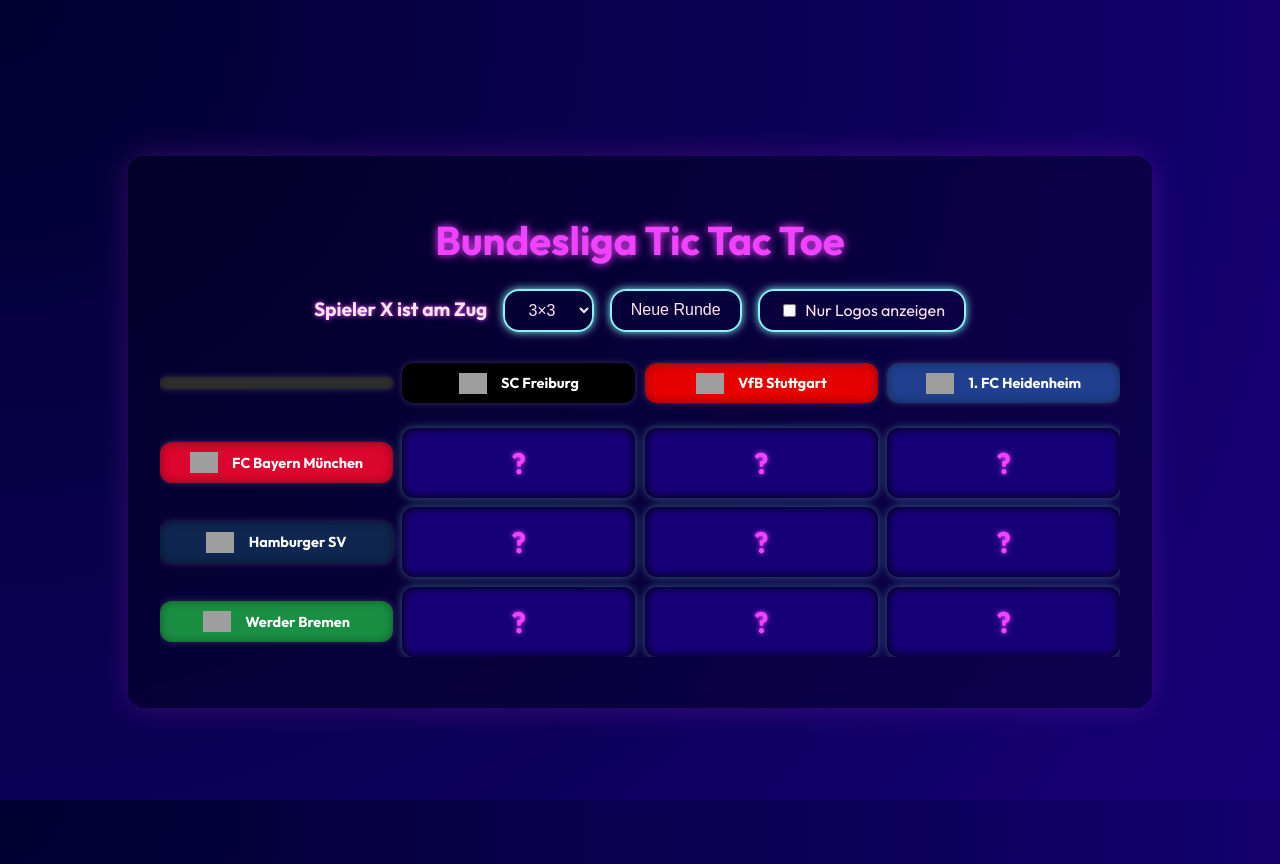
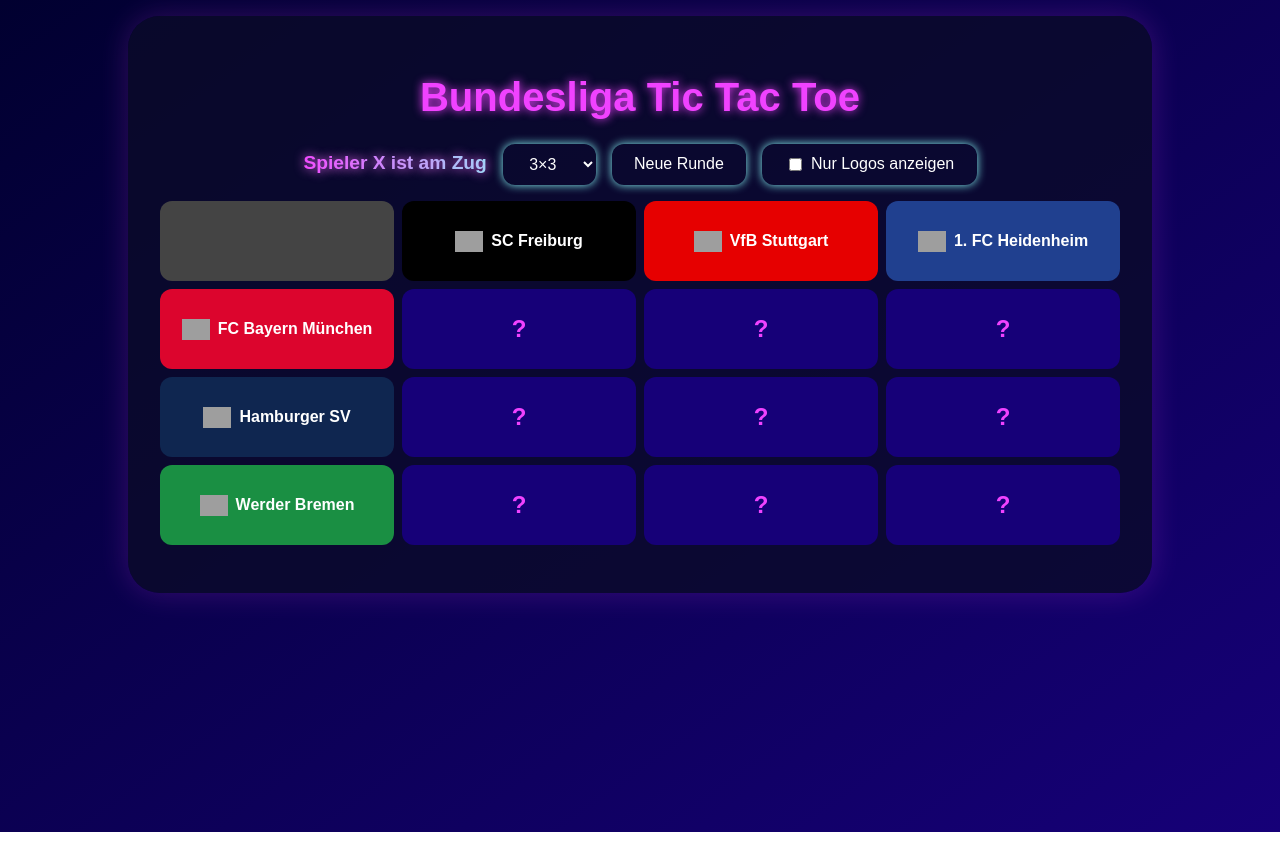
Before and after one commit to tbsxxl/bundesliga-tictactoe, a plain HTML site: page index.html in a window 1280 px wide. After the commit the page ends 832 px from the top, so only its background shows below. Drawn offline with Linux system fonts and the light colour scheme; grey boxes are pictures that could not be loaded.

Commit message:
Add files via upload

```diff
--- a/style.css
+++ b/style.css
@@ -1,169 +1,136 @@
-@import url('https://fonts.googleapis.com/css2?family=Outfit:wght@400;700&display=swap');
 
 :root {
-  --color-bg-start: #010030;
-  --color-bg-end: #160078;
-  --color-accent: #F042FF;
-  --color-cyan: #87F5F5;
-  --color-light: #FFE5F1;
-  --color-purple: #7226FF;
-  --cell-empty-bg: #160078;
-  --cell-empty-text: #F042FF;
+  --bg-gradient: linear-gradient(145deg, #010030, #160078);
+  --highlight: #F042FF;
+  --cyan-glow: #87F5F5;
 }
 
 body {
+  background: var(--bg-gradient);
   margin: 0;
   font-family: 'Outfit', sans-serif;
-  background: radial-gradient(circle at top left, var(--color-bg-start), var(--color-bg-end));
-  color: var(--color-light);
+  color: white;
   display: flex;
-  justify-content: center;
+  flex-direction: column;
   align-items: center;
-  padding: 2rem;
+  justify-content: flex-start;
   min-height: 100vh;
-  overflow-x: hidden;
-  background-attachment: fixed;
+  padding: 1rem;
 }
 
 .container {
-  backdrop-filter: blur(8px);
-  background: rgba(0, 0, 0, 0.3);
-  border-radius: 1rem;
+  background: rgba(10, 10, 40, 0.8);
   padding: 2rem;
+  border-radius: 2rem;
   box-shadow: 0 0 30px rgba(240, 66, 255, 0.2);
+  width: 100%;
   max-width: 960px;
-  width: 100%;
+  position: relative;
+  z-index: 1;
 }
 
 h1 {
+  font-size: 2.5rem;
+  color: var(--highlight);
   text-align: center;
-  font-size: 2.5rem;
-  color: var(--color-accent);
-  text-shadow: 0 0 8px var(--color-accent);
   margin-bottom: 1.5rem;
+  text-shadow: 0 0 10px var(--highlight);
 }
 
 .controls {
   display: flex;
   flex-wrap: wrap;
+  justify-content: center;
   gap: 1rem;
-  justify-content: center;
   margin-bottom: 1rem;
 }
 
 button, select, label {
+  padding: 0.7rem 1.4rem;
+  border: none;
+  border-radius: 12px;
+  background: transparent;
+  color: white;
   font-size: 1rem;
-  padding: 0.6rem 1.2rem;
-  border-radius: 1rem;
-  background: transparent;
-  color: var(--color-light);
-  border: 2px solid var(--color-cyan);
-  box-shadow: 0 0 8px var(--color-cyan);
+  box-shadow: 0 0 10px var(--cyan-glow);
+  transition: 0.3s ease;
   cursor: pointer;
-  transition: all 0.3s ease;
 }
 
-button:hover, select:hover {
-  box-shadow: 0 0 12px var(--color-cyan);
-  background: rgba(135, 245, 245, 0.1);
+button:hover, select:hover, label:hover {
+  box-shadow: 0 0 15px var(--highlight);
 }
 
 .grid-container {
   display: grid;
-  gap: 0.6rem;
+  gap: 0.5rem;
   justify-content: center;
-  align-items: center;
-  grid-auto-rows: 70px;
-  overflow-x: auto;
-  max-width: 100%;
   margin-top: 1rem;
 }
 
-.team-logo {
+.team-logo, .corner-cell {
   display: flex;
   align-items: center;
   justify-content: center;
-  padding: 0.4rem;
-  font-size: 0.9rem;
+  border-radius: 12px;
   font-weight: bold;
-  border-radius: 0.75rem;
-  background: #333;
   color: white;
-  gap: 0.4rem;
-  min-width: 70px;
-  box-shadow: inset 0 0 10px rgba(0,0,0,0.4), 0 0 6px rgba(255,255,255,0.2);
+  background-color: #444;
+  padding: 0.5rem;
+  min-height: 64px;
 }
 
-.team-logo img {
-  height: 24px;
-  width: 24px;
-  object-fit: contain;
+.corner-cell {
+  background: transparent !important;
+  box-shadow: none !important;
+  border: none !important;
 }
 
 .cell {
-  background: var(--cell-empty-bg);
-  border-radius: 0.75rem;
+  background: #160078;
+  border-radius: 12px;
+  min-width: 64px;
+  min-height: 64px;
   display: flex;
+  align-items: center;
   justify-content: center;
-  align-items: center;
-  min-width: 70px;
-  min-height: 70px;
-  box-shadow: inset 0 0 10px #000, 0 0 8px rgba(135, 245, 245, 0.4);
   cursor: pointer;
-  transition: all 0.3s ease;
+  transition: box-shadow 0.3s ease;
 }
 
 .cell:hover {
-  box-shadow: 0 0 12px var(--color-cyan);
+  box-shadow: 0 0 12px rgba(255, 255, 255, 0.15);
 }
 
 .cell-content {
-  font-size: 1.8rem;
+  font-size: 1.5rem;
   font-weight: bold;
-  color: var(--cell-empty-text);
-  text-shadow: 0 0 5px var(--cell-empty-text);
-  user-select: none;
+  color: #F042FF;
 }
 
-.player-x {
-  color: #F042FF;
-  text-shadow: 0 0 6px #F042FF;
+.player-x { color: #F042FF; }
+.player-o { color: #87F5F5; }
+.correct { text-shadow: 0 0 10px yellow; }
+
+#currentPlayer {
+  font-size: 1.2rem;
+  font-weight: bold;
+  margin-bottom: 1rem;
+  text-align: center;
+  background: linear-gradient(90deg, #F042FF, #87F5F5);
+  -webkit-background-clip: text;
+  -webkit-text-fill-color: transparent;
+  animation: glowText 1.5s ease-in-out infinite alternate;
 }
 
-.player-o {
-  color: #87F5F5;
-  text-shadow: 0 0 6px #87F5F5;
-}
-
-.correct {
-  background: rgba(255, 255, 255, 0.1);
-  box-shadow: inset 0 0 8px #fff, 0 0 12px #fff;
-}
-
-#result, #currentPlayer {
-  text-align: center;
-  margin-top: 1rem;
-  font-weight: bold;
-  font-size: 1.2rem;
-  color: var(--color-light);
-  text-shadow: 0 0 5px var(--color-accent);
+@keyframes glowText {
+  from { text-shadow: 0 0 4px #fff; }
+  to { text-shadow: 0 0 12px #F042FF; }
 }
 
 @media screen and (max-width: 600px) {
-  .grid-container {
-    grid-auto-rows: 60px;
-  }
-
-  .cell, .team-logo {
-    min-width: 60px;
-    min-height: 60px;
-  }
-
-  .team-logo span {
-    display: none;
-  }
-
-  .team-logo img {
-    margin: 0;
+  .controls {
+    flex-direction: column;
+    align-items: center;
   }
 }
```
